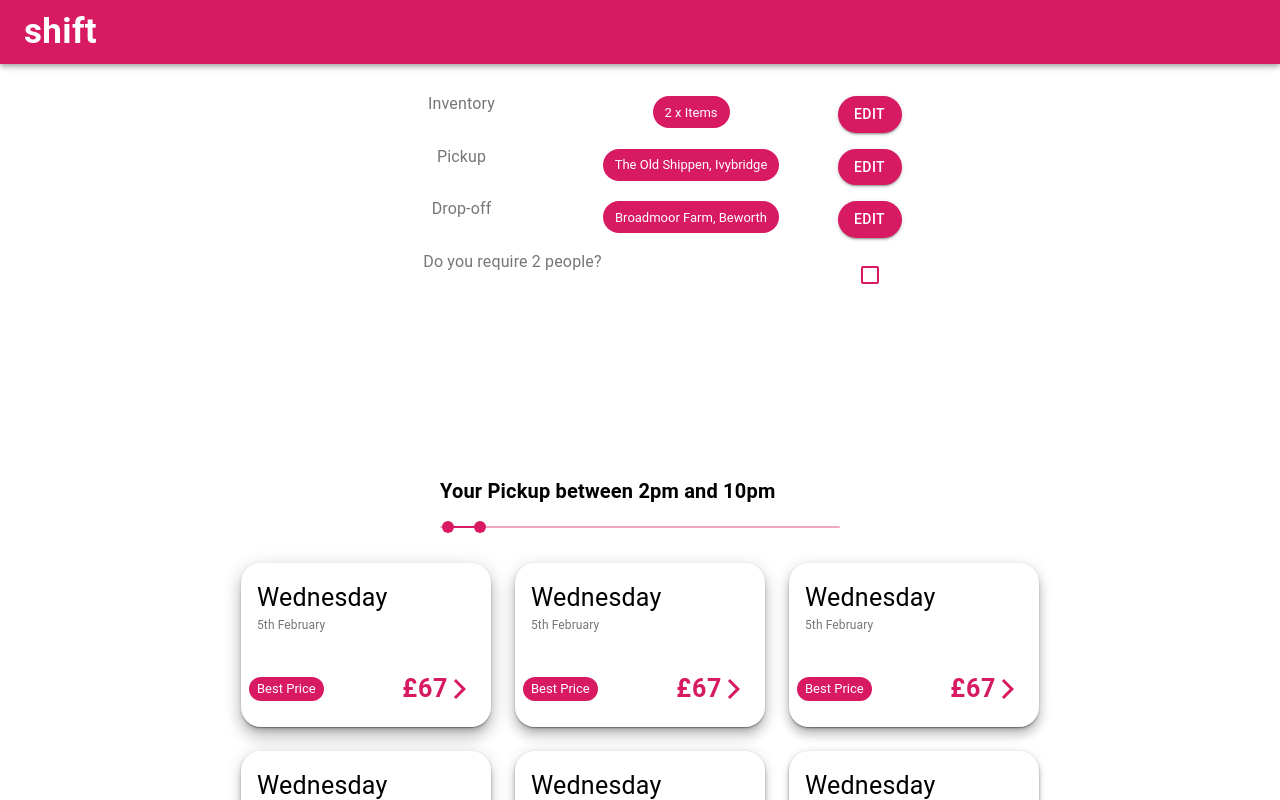
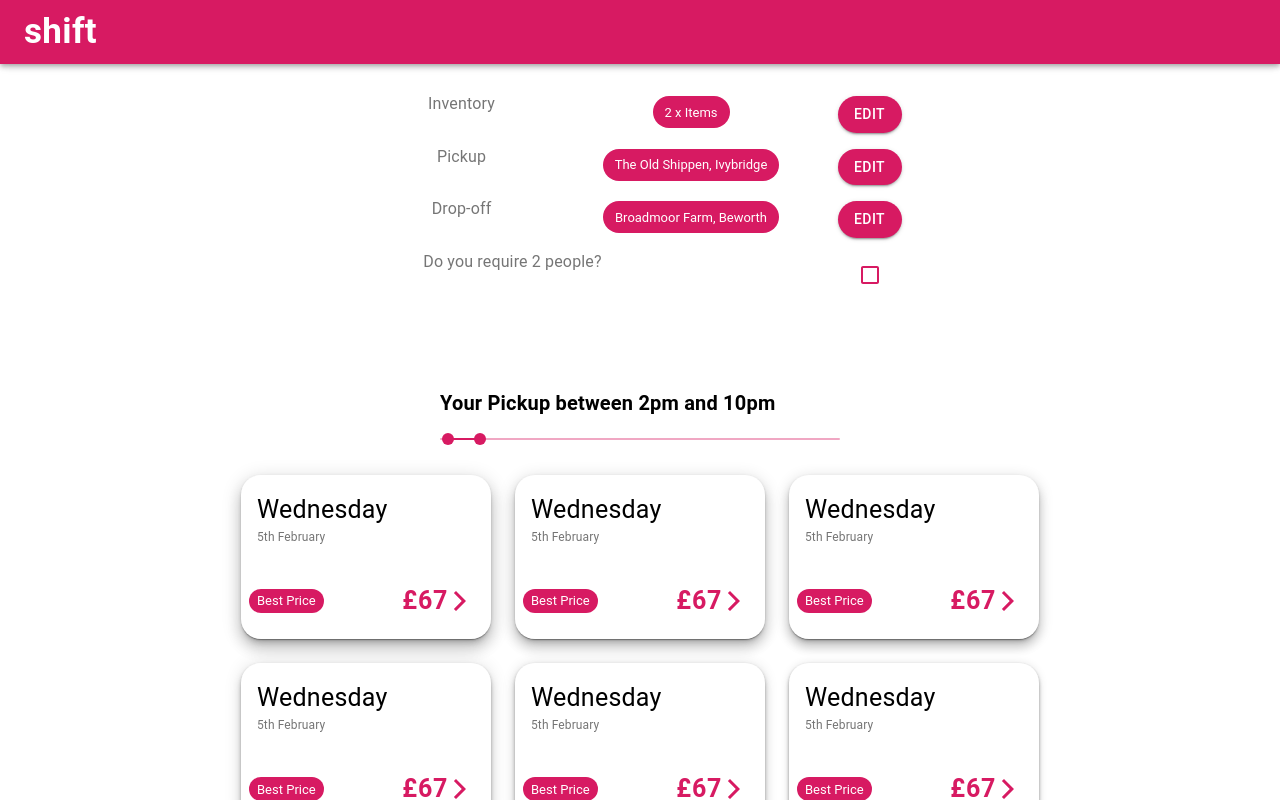
Before and after one commit to ckcnair/shift, a React (Create React App) app: page / in a window 1280 px wide. Shown: the top 800 px of the page. Built offline with nearby package versions, Linux system fonts and the light colour scheme.

Commit message:
removing extra top padding

```diff
--- a/src/components/Pickup.js
+++ b/src/components/Pickup.js
@@ -7,7 +7,7 @@ import PickupRange from "./PickupRange";
 
 const useStyles = makeStyles((theme) => ({
   root: {
-    padding: theme.spacing(12, 4),
+    padding: theme.spacing(1, 2),
   },
   paper: {
     borderRadius: 20,
```
